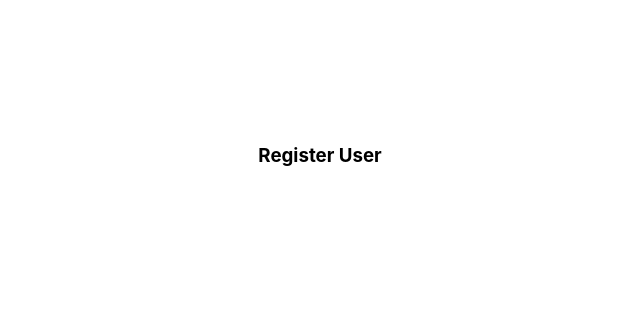
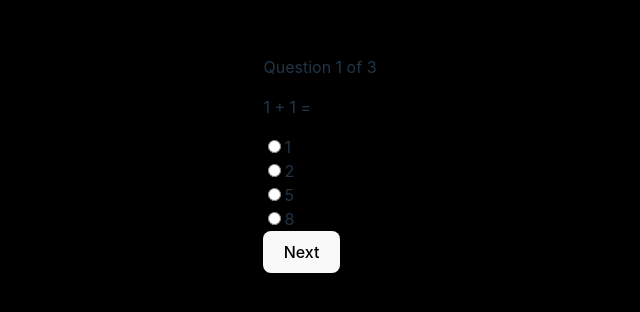
Before and after one commit to slade77777/reactjs-2310, a React (Vite) app: page / in a window 1280 px wide. Shown: the part 244-556 px from the top of the page, without its empty margins (320-960 px from the left). Built offline with nearby package versions, Linux system fonts and the light colour scheme.

Commit message:
react context

```diff
--- a/src/App.tsx
+++ b/src/App.tsx
@@ -1,86 +1,56 @@
 import './App.css'
-import Header from "./components/Header.tsx";
-import { Footer } from "./components/Footer.tsx";
-import ItemDetail from "./components/ItemDetail.tsx";
-import ProfileList from "./components/ProfileList.tsx";
-import {useRef, useState} from "react";
-import FormRegister from "./components/FormRegister.tsx";
+import React, {createContext, useState} from "react";
+import Quiz from "./components/Quiz.tsx";
 
-export type ItemType = {
-  title: string,
-  content: string,
-  image: string
-}
-
-const listSection: Array<ItemType> = [
+export const questionList = [
   {
-    title: 'Thưởng thức trên TV của bạn',
-    content: 'Xem trên TV thông minh, Playstation, Xbox, Chromecast, Apple TV, đầu phát Blu-ray và nhiều thiết bị khác.',
-    image: 'https://assets.nflxext.com/ffe/siteui/acquisition/ourStory/fuji/desktop/tv.png'
+    question: '1 + 1 = ',
+    options: [
+      1, 2, 5, 8
+    ],
+    answer: 2
   },
   {
-    title: 'Tải xuống nội dung để xem ngoại tuyến',
-    content: 'Lưu lại những nội dung yêu thích một cách dễ dàng và luôn có thứ để xem.',
-    image: 'https://assets.nflxext.com/ffe/siteui/acquisition/ourStory/fuji/desktop/mobile-0819.jpg'
+    question: '2 + 2 = ',
+    options: [
+      1, 4, 7, 11
+    ],
+    answer: 4
   },
   {
-    title: 'Xem ở mọi nơi',
-    content: 'Phát trực tuyến không giới hạn phim và chương trình truyền hình trên điện thoại, máy tính bảng, máy tính xách tay và TV.',
-    image: 'https://assets.nflxext.com/ffe/siteui/acquisition/ourStory/fuji/desktop/device-pile-vn.png'
-  },
-  {
-    title: 'Tạo hồ sơ cho trẻ em',
-    content: 'Đưa các em vào những cuộc phiêu lưu với nhân vật được yêu thích trong một không gian riêng. Tính năng này đi kèm miễn phí với tư cách thành viên của bạn.',
-    image: 'https://occ-0-395-325.1.nflxso.net/dnm/api/v6/19OhWN2dO19C9txTON9tvTFtefw/AAAABZSTDsJQCe6ndkevSo7c_grcr0f2YJ5pimzeSor98ix4Earwyoza7Liyg8OsNpA2cg3HKSF63qppfkKVP8BTEmcVRAkwa2lhcl5S.png?r=d73'
-  },
+    question: '3 + 3 = ',
+    options: [
+      3, 4, 6, 18
+    ],
+    answer: 6
+  }
 ]
 
+export const PointContext = createContext<{
+  currentQuestion: number,
+  point: number,
+  handleNextButton: () => void,
+  increasePoint: () => void
+}>({})
 
+function App() {
+  const [currentQuestion, setCurrentQuestion] = useState(0)
+  const [point, setPoint] = useState(0)
 
-const ListSection = () => {
-  // stateless component
-  return <div>
-    {
-      listSection.map((item, index) => {
-        return <ItemDetail item={item} key={index} isEven={index%2===0} />
-      })
-    }
-  </div>
-}
+  console.log(point);
 
-const ChildComponent = () => {
-  // stateful component
-  const [number1, setNumber1] = useState<number>(0)
-  const inputRef = useRef(null);
-
-  function sum() {
-    //inputRef.current = document.getElementBySTH -> dom of input
-    alert('Sum of 2 number is ' + (+number1 + +inputRef.current?.value))
+  function handleNextButton() {
+    setCurrentQuestion(currentQuestion + 1)
   }
 
-  console.log(number1);
+  function increasePoint() {
+    setPoint(point + 1)
+  }
 
-  return <div style={{margin: 30}}>
-    <label>Number 1:</label>
-    <input type='number' value={number1} onChange={(e) => setNumber1(+e.target.value)} />
-    <button onClick={() => setNumber1(number1 + 1)}>Increase 1</button>
-    <button onClick={() => setNumber1(prevState => {
-      return prevState + 2
-    })}>Increase 2</button>
-    {/*{+number1 > 30 && <p>Cannot input more than 30</p>}*/}
-    {/*<label>Number 2:</label>*/}
-    {/*<input type='number' ref={inputRef} />*/}
-    {/*<button onClick={sum}>Calculate Sum</button>*/}
-  </div>
-}
-
-function App() {
   return (
-    <div style={{ backgroundColor: 'white', width: '100vw'}}>
-      {/*<ProfileList />*/}
-      {/*<ChildComponent />*/}
-      <FormRegister />
-    </div>
+    <PointContext.Provider value={{currentQuestion , handleNextButton, increasePoint, point}}>
+      <Quiz  />
+    </PointContext.Provider>
   )
 }
 
--- /dev/null
+++ b/src/components/Quiz.tsx
@@ -0,0 +1,65 @@
+import {useContext, useState} from "react";
+import {PointContext, questionList} from "../App.tsx";
+
+const QuestionComponent = () => {
+
+  const pointContext = useContext(PointContext)
+  const question = questionList[pointContext.currentQuestion];
+  const [choice, setChoice] = useState<number>();
+  console.log(pointContext);
+
+  function submit() {
+    // right choice
+    if (choice === question.answer) {
+      pointContext.handleNextButton?.()
+      pointContext.increasePoint?.();
+    } else {
+      pointContext.handleNextButton?.()
+    }
+    setChoice(undefined);
+  }
+
+  return <div>
+    <p>Question {pointContext.currentQuestion + 1} of {questionList.length}</p>
+    <p>{question.question}</p>
+    {
+      question.options.map((option, index) => <div>
+        <input key={index} type="radio" name="question" value={option} checked={option === choice}
+               onChange={() => setChoice(option)}/>{option}
+      </div>)
+    }
+    <div/>
+    <button onClick={submit}>Next</button>
+  </div>
+}
+
+const ResultComponent = () => {
+  const pointContext = useContext(PointContext)
+
+  return <div>You got {pointContext.point} of {questionList.length} points</div>
+}
+
+
+const Quiz = () => {
+
+  const pointContext = useContext(PointContext)
+
+  console.log(pointContext);
+
+  return <div style={{
+    backgroundColor: 'black',
+    width: '100vw',
+    height: '100vh',
+    display: "flex",
+    flexDirection: 'column',
+    justifyContent: 'center',
+    alignItems: 'center'
+  }}>
+    {
+      pointContext?.currentQuestion > questionList.length - 1 ? <ResultComponent /> :
+        <QuestionComponent />
+    }
+  </div>
+}
+
+export default Quiz;
```
